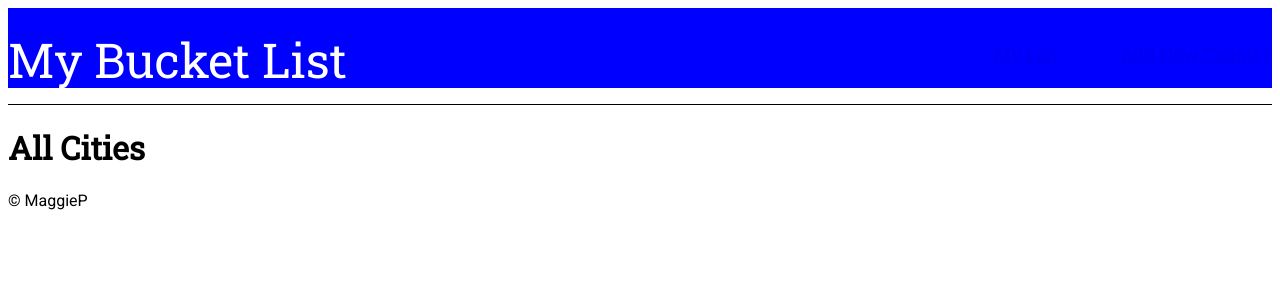
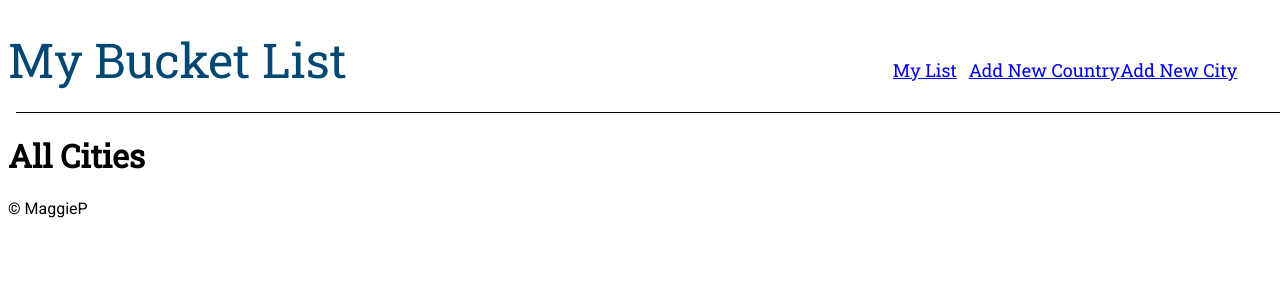
Before and after one commit to HelloMaggieP/Python_Project_Bucketlist, a Flask app: page /cities in a window 1280 px wide. Shown: the top 300 px of the page. Run offline with Flask 2, Linux system fonts and the light colour scheme; data that the repository does not hold is empty; some libraries are stand-ins or nearby versions.

Commit message:
top bar adjusted css

```diff
--- a/static/css/style.css
+++ b/static/css/style.css
@@ -4,7 +4,7 @@ body {
 
 .nav_bar {
     display: grid;
-    grid-template-columns: 70% 8% 10% 12%;
+    grid-template-columns: 70% 6% 12% 12%;
     grid-template-rows: 1fr;
     padding: 0;
     margin: 0;
@@ -17,8 +17,7 @@ body {
     left: 0px;
     top: 0px;
     list-style: none;
-    color: ##024873;
-    background-color: blue;
+    color: #024873;
 }
 
 #main_title {
@@ -27,18 +26,18 @@ body {
     font-weight: normal;
     font-size: 48px;
     height: 80px;
-    color: white;
+    color: #024873;
 
 }
 
 .nav_bar p {
-    padding-top: 16px;
+    padding-top: 32px;
 }
 
 #line {
     height: 1px;
     width: 100%;
-    /* padding: 16px; */
+    margin: 8px;
     background-color: black;
 }
 
--- a/templates/base.html
+++ b/templates/base.html
@@ -17,10 +17,10 @@
     <header>
         <nav class="nav_bar">
                 <h1 id="main_title">My Bucket List</h1>
-                <p></p>
-                <p><a href="/countries">My List</a></p>
+
+                <p><a href="/cities">My List</a></p>
                 <p><a href="/countries/new">Add New Country</a></p>
-
+                <p><a href="/cities/new">Add New City</a></p>
         </nav>
 
     </header>
```
